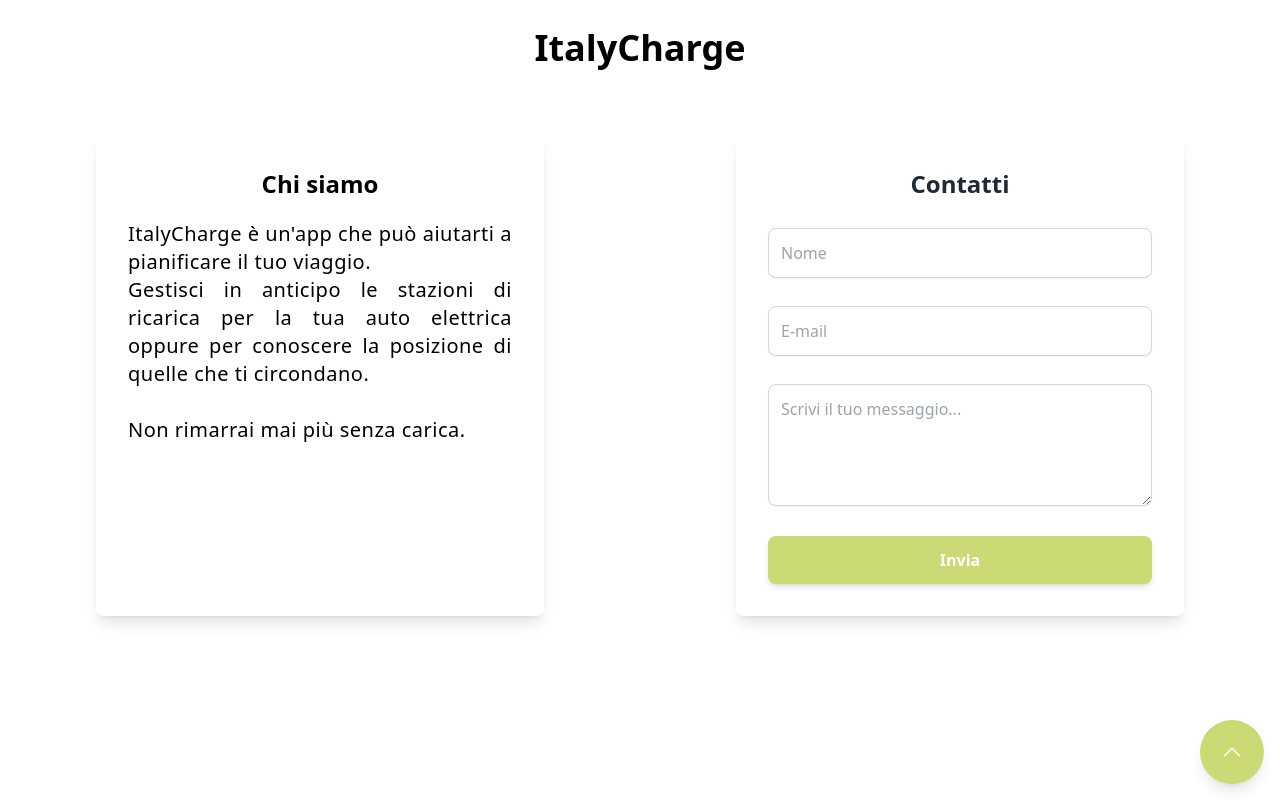
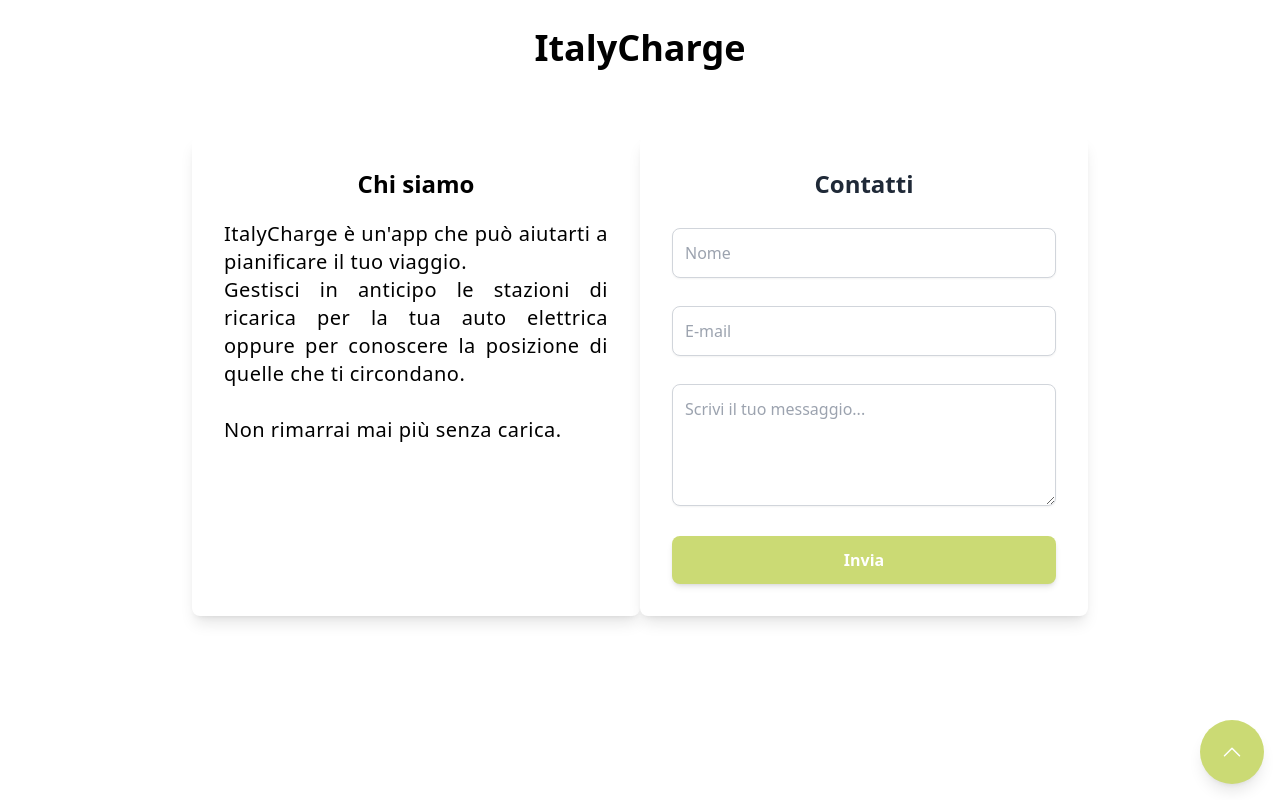
Before and after one commit to marcellocomandulli/ItalyCharge, a React (Vite) app: page /about in a window 1280 px wide. Built offline with nearby package versions, Linux system fonts and the light colour scheme.

Commit message:
fixed bug about

```diff
--- a/src/components/pages/views/features/About.jsx
+++ b/src/components/pages/views/features/About.jsx
@@ -11,15 +11,16 @@
         <title>About - ItalyCharge</title>
       </Helmet>
 
-      <header className="h-24 flex justify-center items-center mb-10">
+      <header className="h-24 flex justify-center items-center md:mb-10">
         <h1 className="text-4xl font-semibold">ItalyCharge</h1>
       </header>
 
-      <div className="flex justify-around">
+      <div className="flex flex-col justify-around md:flex-row md:justify-center">
         <div className="bg-white shadow-lg rounded-lg p-8 max-w-md w-full">
           <h2 className="text-2xl text-center font-semibold mb-5">Chi siamo</h2>
           <p className="text-xl tracking-wide text-justify">
-            ItalyCharge è un'app che può aiutarti a pianificare il tuo viaggio. <br></br>
+            ItalyCharge è un'app che può aiutarti a pianificare il tuo viaggio.{" "}
+            <br></br>
             Gestisci in anticipo le stazioni di ricarica per la tua auto
             elettrica oppure per conoscere la posizione di quelle che ti
             circondano. <br></br> <br></br>Non rimarrai mai più senza carica.
@@ -59,12 +60,14 @@
               ></textarea>
             </div>
 
-            <button
-              type="submit"
-              className="w-full py-3 bg-[#CBDA74] text-white font-semibold rounded-lg shadow-md hover:bg-[#afbd63] transition duration-300"
-            >
-              Invia
-            </button>
+            <div className="flex justify-center">
+              <button
+                type="submit"
+                className="w-28 md:w-full py-3 bg-[#CBDA74] text-white font-semibold rounded-lg shadow-md hover:bg-[#afbd63] transition duration-300"
+              >
+                Invia
+              </button>
+            </div>
           </form>
         </div>
       </div>
```
